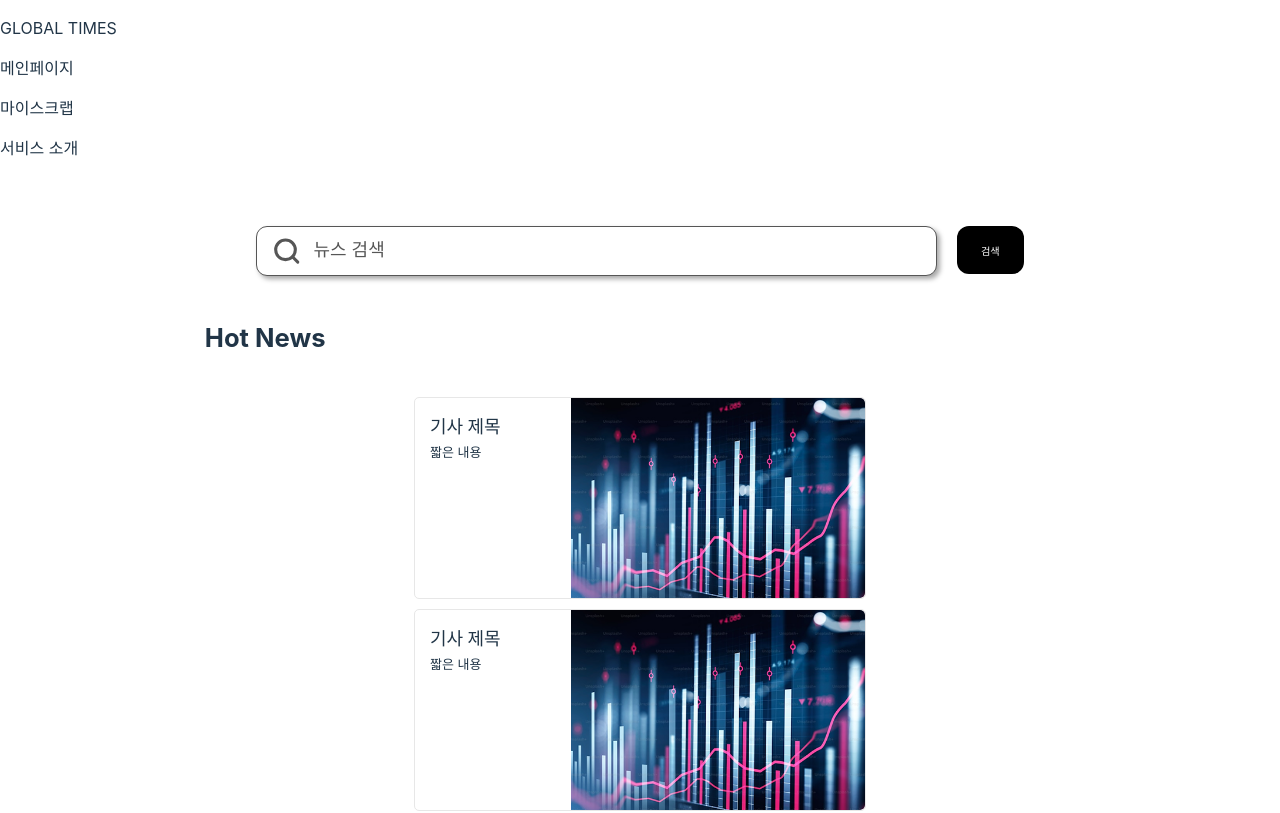
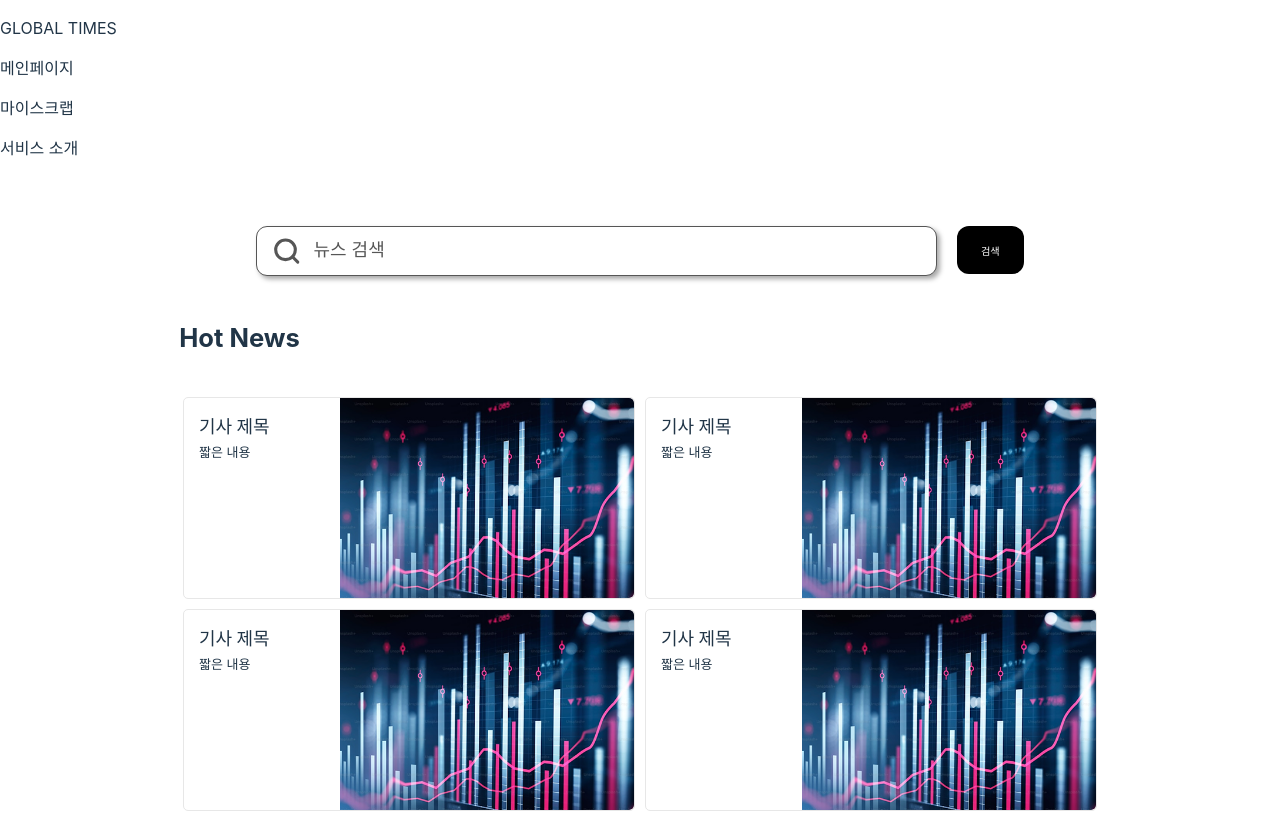
Before and after one commit to SKU-GlobalTimes/GlobalTimes_FE, a React (Vite) app in the folder FrontEnd/: page /main in a window 1280 px wide. Shown: the top 813 px of the page. Built offline with nearby package versions, Linux system fonts and the light colour scheme.

Commit message:
:art: Design: mainPage UI 수정

```diff
--- a/FrontEnd/src/components/mainPage/News.module.css
+++ b/FrontEnd/src/components/mainPage/News.module.css
@@ -11,7 +11,7 @@
 }
 
 .MainNews--hotIssues--titleContainer{
-    width: 68vw;
+    width: 72vw;
 }
 
 .MainNews--hotIssues--title{
@@ -20,7 +20,7 @@
 }
 
 .MainNews--hotIssues{
-    width: 70vw;
+    width: 80vw;
     min-height: max-content;
     display: flex;
     flex-wrap: wrap;
@@ -51,7 +51,7 @@
 }
 
 .SearchNews--hotIssues--titleContainer{
-    width: 68vw;
+    width: 72vw;
 }
 
 .SearchNews--hotIssues--title{
@@ -60,7 +60,7 @@
 }
 
 .SearchNews--resultList{
-    width: 70vw;
+    width: 80vw;
     min-width: 500px;
     height: 60vh;
     display: flex;
```
